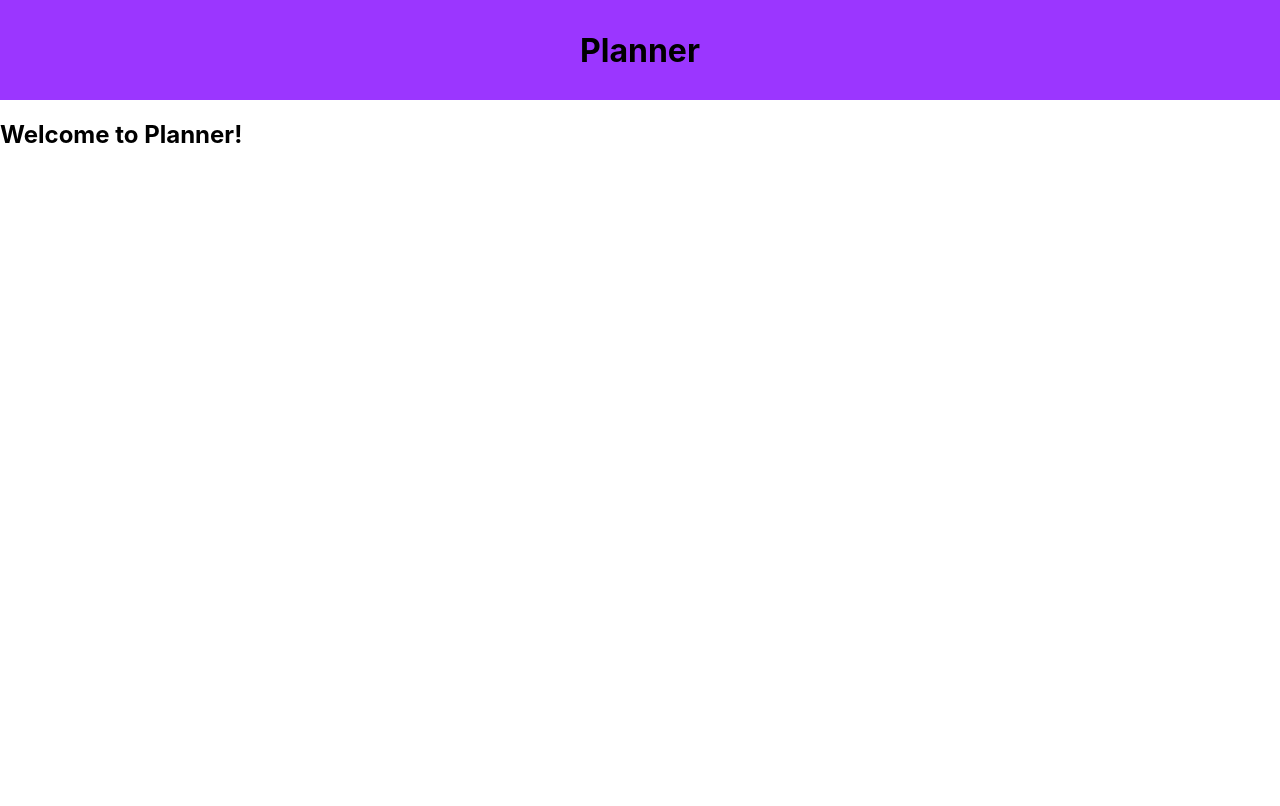
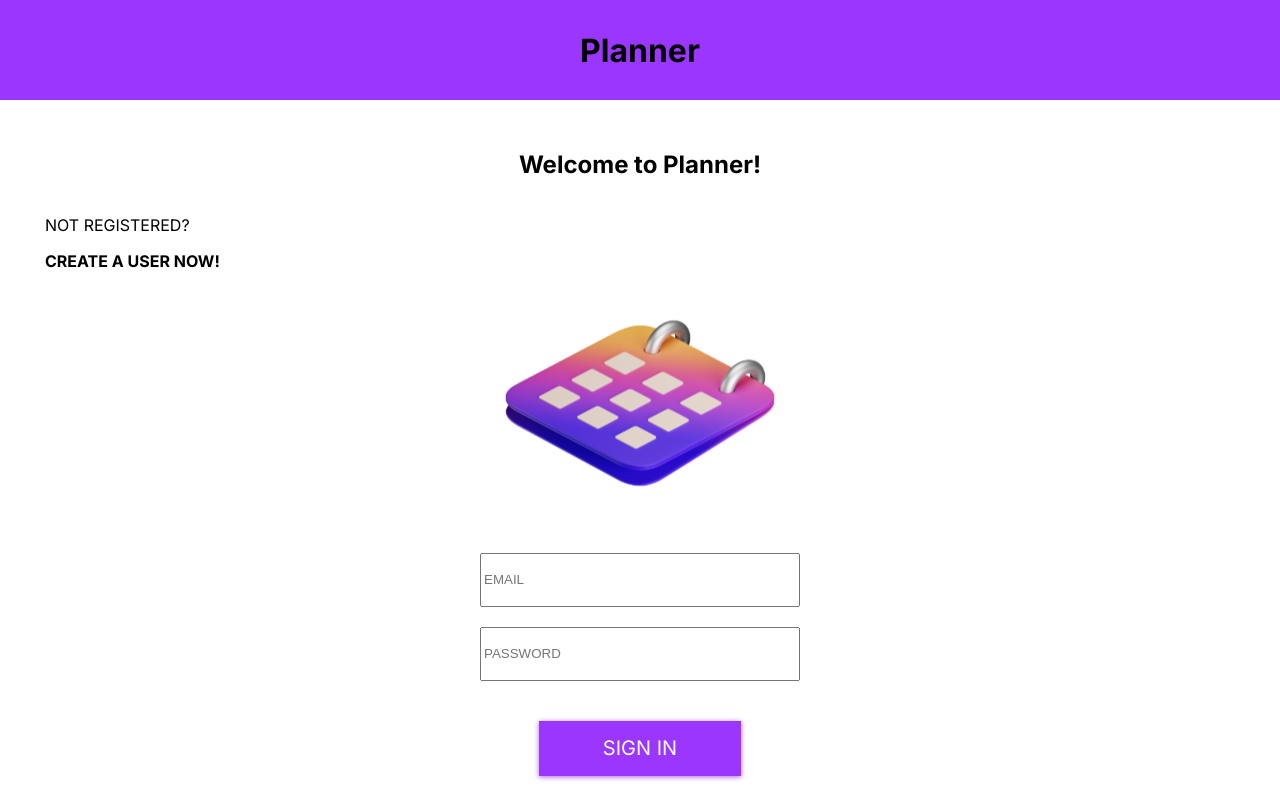
Before and after one commit to amavu/planner, a React (Create React App) app: page / in a window 1280 px wide. Built offline with nearby package versions, Linux system fonts and the light colour scheme.

Commit message:
styled homepage view and added sign up link

```diff
--- a/public/index.html
+++ b/public/index.html
@@ -3,6 +3,9 @@
   <head>
     <meta charset="utf-8" />
     <link rel="icon" href="%PUBLIC_URL%/favicon.ico" />
+    <link rel="preconnect" href="https://fonts.googleapis.com">
+    <link rel="preconnect" href="https://fonts.gstatic.com" crossorigin>
+    <link href="https://fonts.googleapis.com/css2?family=Inter:wght@200;400;700&display=swap" rel="stylesheet">
     <meta name="viewport" content="width=device-width, initial-scale=1" />
     <meta name="theme-color" content="#000000" />
     <meta
--- a/src/App.js
+++ b/src/App.js
@@ -1,20 +1,28 @@
 import React from "react";
 import "./App.scss";
-import { Route, BrowserRouter as Router, Switch } from "react-router-dom";
+import { HashRouter, Route, Switch } from "react-router-dom";
 import { Homepage } from "./components/Homepage";
+import { SignUp } from "./components/SignUp";
+import { Login } from "./components/Login";
 
 const App = () => {
   return (
-    <Router>
+    <HashRouter>
       <div>
         <h1>Planner</h1>
         <Switch>
-          <Route path="/">
+          <Route exact path="/">
             <Homepage />
+          </Route>
+          <Route path="/signup">
+            <SignUp />
+          </Route>
+          <Route path="/login">
+            <Login />
           </Route>
         </Switch>
       </div>
-    </Router>
+    </HashRouter>
   );
 };
 
--- a/src/App.scss
+++ b/src/App.scss
@@ -1,6 +1,10 @@
+@import "homepage";
 html {
   display: flex;
   flex-direction: column;
+  body {
+    font-family: "Inter", sans-serif;
+  }
 }
 
 h1 {
--- /dev/null
+++ b/src/_homepage.scss
@@ -0,0 +1,38 @@
+@import "mixins";
+
+.homepage-container {
+  display: flex;
+  flex-direction: column;
+  align-items: center;
+  padding: 30px 0;
+
+  .register-text {
+    align-self: start;
+    margin-left: 45px;
+
+    a {
+      text-decoration: none;
+      color: black;
+      font-weight: bold;
+
+      a:visited {
+        text-decoration: none;
+      }
+    }
+  }
+
+  .input-style {
+    @include input-style-login;
+  }
+
+  .sign-in-button {
+    @include button-style-purple;
+    display: flex;
+    width: 202px;
+    height: 55px;
+    font-size: 20px;
+    align-items: center;
+    justify-content: center;
+    margin-top: 40px;
+  }
+}
--- /dev/null
+++ b/src/_mixins.scss
@@ -0,0 +1,14 @@
+@mixin button-style-purple {
+  background-color: rgba(155, 54, 255, 1);
+  color: white;
+  border-style: none;
+  box-shadow: 0 1px 5px rgba(138, 31, 188, 0.7);
+  font-family: "Inter", sans-serif;
+}
+
+@mixin input-style-login {
+  display: flex;
+  flex-direction: column;
+  width: 312px;
+  height: 48px;
+}
--- /dev/null
+++ b/src/_signup.scss
@@ -0,0 +1 @@
+@import "mixins";
--- a/src/components/Homepage.js
+++ b/src/components/Homepage.js
@@ -1,9 +1,31 @@
+import { ReactComponent as CalendarIcon } from "../icons/calendar-iso-gradient.svg";
+import { Link } from "react-router-dom";
+
 export const Homepage = () => {
   return (
-    <div>
+    <div className="homepage-container">
       <h2>Welcome to Planner!</h2>
+      <div className="register-text">
+        <p>NOT REGISTERED?</p>
+        <Link to={"/signup"}>CREATE A USER NOW!</Link>
+      </div>
+      <CalendarIcon width="300px" height="282px" />
+      <form>
+        <input
+          type="text"
+          placeholder="EMAIL"
+          className="input-style"
+          name="username"
+        />
+        <br></br>
+        <input
+          type="password"
+          placeholder="PASSWORD"
+          className="input-style"
+          name="username"
+        />
+      </form>
+      <button className="sign-in-button">SIGN IN</button>
     </div>
   );
 };
-
-export default Homepage;
--- a/src/components/Login.js
+++ b/src/components/Login.js
@@ -0,0 +1,24 @@
+export const Login = () => {
+  return (
+    <div className="homepage-container">
+      <h2>LOGIN</h2>
+      <form>
+        <input
+          type="text"
+          placeholder="EMAIL"
+          className="input-style"
+          name="username"
+        />
+        <br></br>
+        <input
+          type="password"
+          placeholder="PASSWORD"
+          className="input-style"
+          name="username"
+        />
+      </form>
+      <button>CANCEL</button>
+      <button>SIGN IN</button>
+    </div>
+  );
+};
--- a/src/components/SignUp.js
+++ b/src/components/SignUp.js
@@ -0,0 +1,32 @@
+import React from "react";
+
+export const SignUp = () => {
+  return (
+    <div className="homepage-container">
+      <h2>SIGN UP</h2>
+      <form>
+        <div className="two-column-row">
+          <label className="input-label" htmlFor="first name">
+            First Name
+            <input className="input-style" type="text" name="first name" />
+          </label>
+
+          <label className="input-label" htmlFor="surname">
+            Surname
+            <input className="input-style" type="text" name="surname" />
+          </label>
+        </div>
+        <label className="input-label" htmlFor="email">
+          Email
+          <input className="input-style" type="text" name="email" />
+        </label>
+        <label className="input-label" htmlFor="password">
+          Password
+          <input className="input-style" type="password" name="password" />
+        </label>
+      </form>
+      <button>CANCEL</button>
+      <button>SIGN UP</button>
+    </div>
+  );
+};
```
Also changed, not shown: src/icons/calendar-iso-gradient.svg (added).
